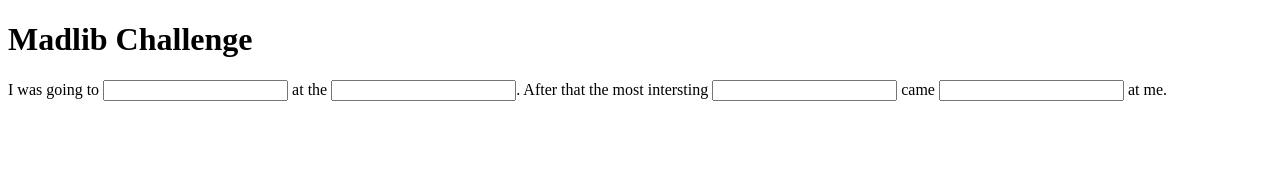
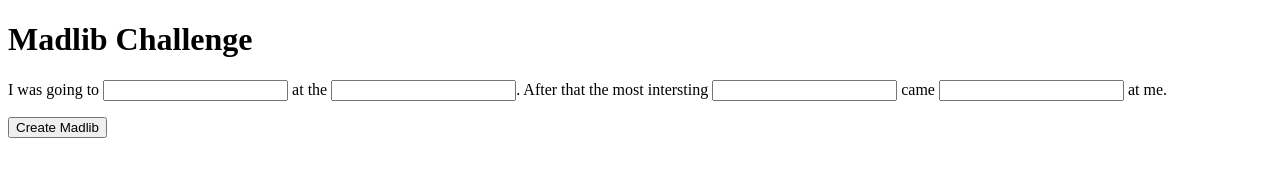
Before and after one commit to dcornelius4/madlib-game, a plain HTML site: page index.html in a window 1280 px wide. Drawn offline with Linux system fonts and the light colour scheme.

Commit message:
almost finished madlib

```diff
--- a/index.html
+++ b/index.html
@@ -8,5 +8,9 @@
 <body>
     <h1>Madlib Challenge</h1>
     <p>I was going to <input id="word 1"> at the <input id="word 2">. After that the most intersting <input id="word 3"> came <input id="word 4"> at me.</p>
+    <p>
+        <button onclick="word()">Create Madlib</button>
+    </p>
+    <script src="main.js"></script>
 </body>
 </html>
--- a/main.js
+++ b/main.js
@@ -0,0 +1,8 @@
+function word() {
+    // get input by id
+    console.log('inFunction');
+    var word1Input = document.getElementById('word1');
+    var word2Input = document.getElementById('word2');
+    var word3Input = document.getElementById('word3');
+    var word4Input = document.getElementById('word4');
+}
```
